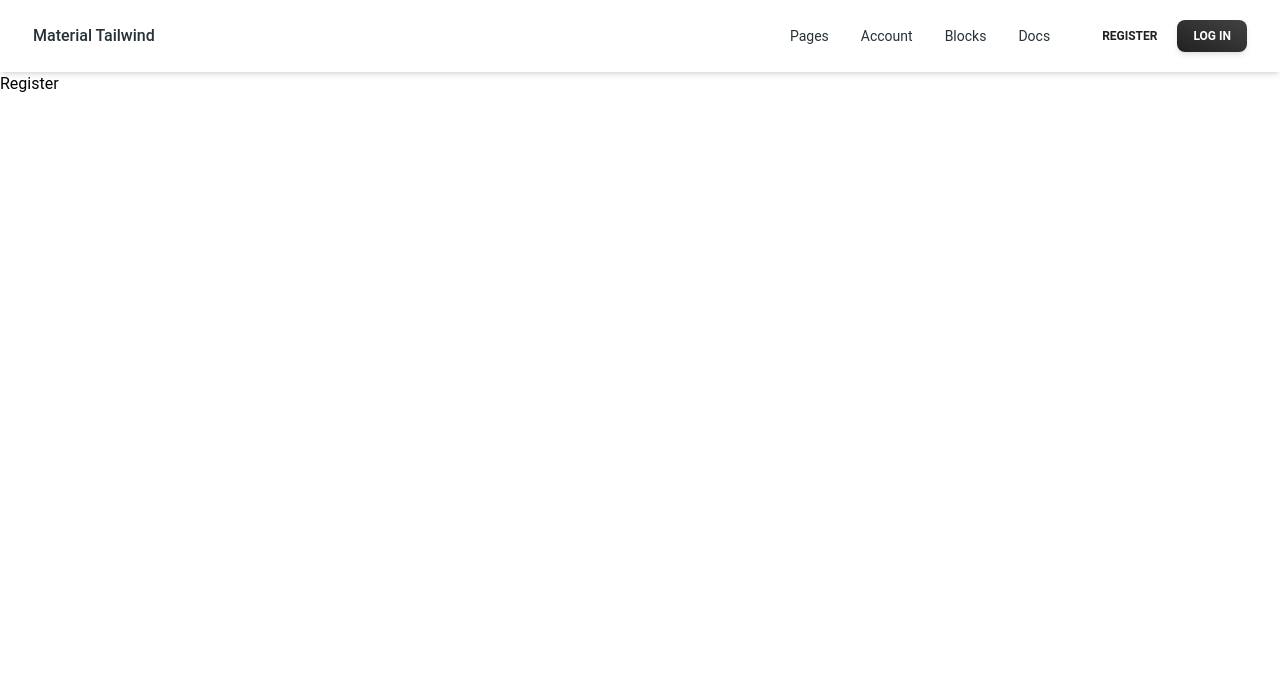
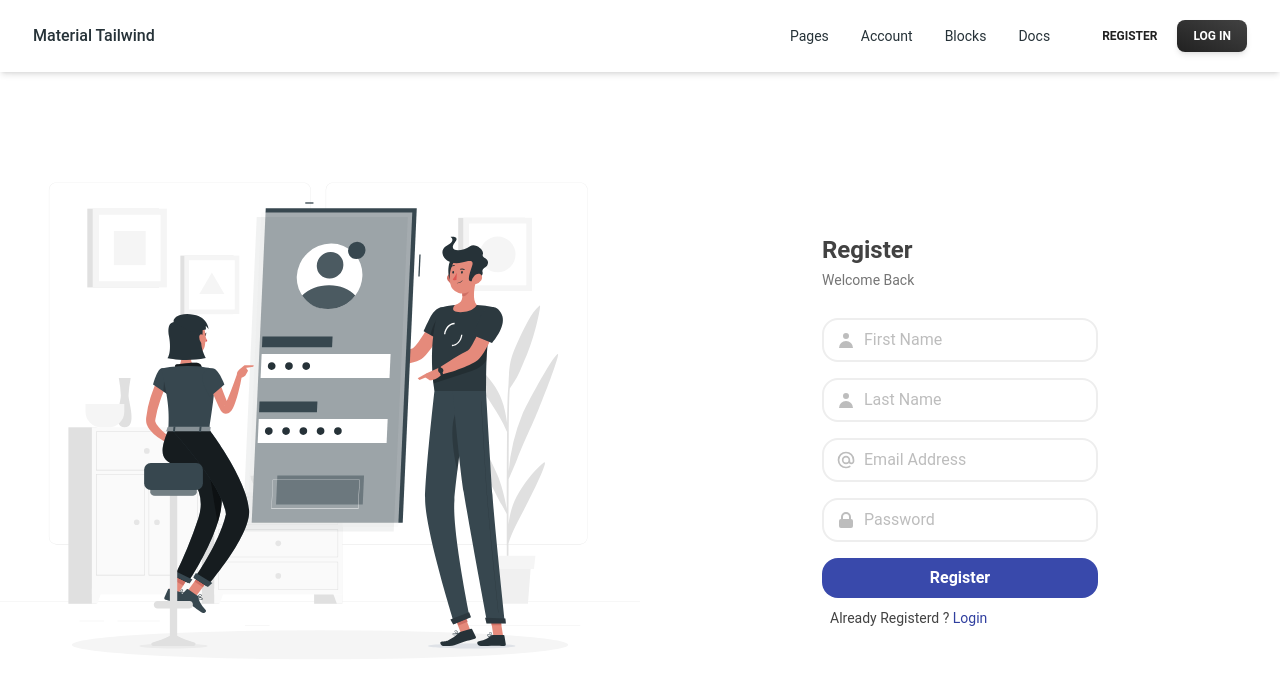
Before and after one commit to Naim-Ahmad/project-management-client, a React (Vite) app: page /register in a window 1280 px wide. Shown: the top 688 px of the page. Built offline with nearby package versions, Linux system fonts and the light colour scheme.

Commit message:
styled register page

```diff
--- a/package.json
+++ b/package.json
@@ -10,9 +10,13 @@
     "preview": "vite preview"
   },
   "dependencies": {
+    "@emotion/react": "^11.11.1",
+    "@emotion/styled": "^11.11.0",
     "@material-tailwind/react": "^2.1.4",
+    "@mui/material": "^5.14.18",
     "react": "^18.2.0",
     "react-dom": "^18.2.0",
+    "react-hook-form": "^7.48.2",
     "react-router-dom": "^6.19.0"
   },
   "devDependencies": {
--- /dev/null
+++ b/src/components/AuthImage/AuthImage.jsx
@@ -0,0 +1,9 @@
+const AuthImage = ({ image }) => {
+  return (
+    <div className="relative overflow-hidden md:flex w-1/2 hidden">
+      <img src={image} alt="" />
+    </div>
+  );
+};
+
+export default AuthImage;
--- a/src/pages/Register/Register.jsx
+++ b/src/pages/Register/Register.jsx
@@ -1,7 +1,145 @@
+import { Link } from "react-router-dom";
+import loginimg from "../../assets/login.svg";
+import AuthImage from "../../components/AuthImage/AuthImage";
+import { useForm } from "react-hook-form";
+export default function Register() {
+  const {
+    register,
+    handleSubmit,
+    formState: { errors },
+  } = useForm();
+  const onSubmit = (data) => console.log(data);
 
-export default function Register() {
-
-    return (
-        <div>Register</div>
-    )
+  return (
+    <div className="h-[90vh] md:flex">
+      <AuthImage image={loginimg} />
+      {/* form  */}
+      <div className="flex md:w-1/2 justify-center py-10 items-center bg-white">
+        <form className="bg-white" onSubmit={handleSubmit(onSubmit)}>
+          <h1 className="text-gray-800 font-bold text-2xl mb-1">Register</h1>
+          <p className="text-sm font-normal text-gray-600 mb-7">Welcome Back</p>
+          <div className="flex items-center border-2 py-2 px-3 rounded-2xl">
+            <svg
+              xmlns="http://www.w3.org/2000/svg"
+              className="h-5 w-5 text-gray-400"
+              viewBox="0 0 20 20"
+              fill="currentColor"
+            >
+              <path
+                fillRule="evenodd"
+                d="M10 9a3 3 0 100-6 3 3 0 000 6zm-7 9a7 7 0 1114 0H3z"
+                clipRule="evenodd"
+              />
+            </svg>
+            <input
+              className="pl-2 outline-none border-none"
+              type="text"
+              {...register("firstName", { required: "Name is Required !" })}
+              placeholder="First Name"
+            />
+          </div>
+          {errors?.firstName?.message && (
+            <small className="text-red-600 text-xs">
+              {errors?.firstName?.message}
+            </small>
+          )}
+          <div className="flex items-center border-2 py-2 px-3 rounded-2xl mt-4">
+            <svg
+              xmlns="http://www.w3.org/2000/svg"
+              className="h-5 w-5 text-gray-400"
+              viewBox="0 0 20 20"
+              fill="currentColor"
+            >
+              <path
+                fillRule="evenodd"
+                d="M10 9a3 3 0 100-6 3 3 0 000 6zm-7 9a7 7 0 1114 0H3z"
+                clipRule="evenodd"
+              />
+            </svg>
+            <input
+              className="pl-2 outline-none border-none"
+              type="text"
+              {...register("lastName", { required: "Last Name is Required !" })}
+              placeholder="Last Name"
+            />
+          </div>
+          {errors?.lastName?.message && (
+            <small className="text-red-600 text-xs">
+              {errors?.lastName?.message}
+            </small>
+          )}
+          <div className="flex items-center border-2 py-2 px-3 rounded-2xl mt-4">
+            <svg
+              xmlns="http://www.w3.org/2000/svg"
+              className="h-5 w-5 text-gray-400"
+              fill="none"
+              viewBox="0 0 24 24"
+              stroke="currentColor"
+            >
+              <path
+                strokeLinecap="round"
+                strokeLinejoin="round"
+                strokeWidth="2"
+                d="M16 12a4 4 0 10-8 0 4 4 0 008 0zm0 0v1.5a2.5 2.5 0 005 0V12a9 9 0 10-9 9m4.5-1.206a8.959 8.959 0 01-4.5 1.207"
+              />
+            </svg>
+            <input
+              className="pl-2 outline-none border-none"
+              type="email"
+              {...register("email", { required: "Email is Required !" })}
+              placeholder="Email Address"
+            />
+          </div>
+          {errors?.email?.message && (
+            <small className="text-red-600 text-xs">
+              {errors?.email?.message}
+            </small>
+          )}
+          <div className="flex items-center border-2 py-2 px-3 rounded-2xl mt-4">
+            <svg
+              xmlns="http://www.w3.org/2000/svg"
+              className="h-5 w-5 text-gray-400"
+              viewBox="0 0 20 20"
+              fill="currentColor"
+            >
+              <path
+                fillRule="evenodd"
+                d="M5 9V7a5 5 0 0110 0v2a2 2 0 012 2v5a2 2 0 01-2 2H5a2 2 0 01-2-2v-5a2 2 0 012-2zm8-2v2H7V7a3 3 0 016 0z"
+                clipRule="evenodd"
+              />
+            </svg>
+            <input
+              className="pl-2 outline-none border-none"
+              type="password"
+              {...register("password", {
+                required: "Password is Required !",
+                minLength: {
+                  value: 8,
+                  message: "Password must be 8 character",
+                },
+              })}
+              placeholder="Password"
+            />
+          </div>
+          {errors?.password?.message && (
+            <small className="text-red-600 text-xs">
+              {errors?.password?.message}
+            </small>
+          )}
+          <button
+            type="submit"
+            className="block w-full bg-indigo-600 mt-4 py-2 rounded-2xl text-white font-semibold mb-2"
+          >
+            Register
+          </button>
+          <span className="text-sm ml-2 text-gray-800 cursor-pointer">
+            Already Registerd ?{" "}
+            <Link to="/login" className="text-indigo-700 hover:underline">
+              Login
+            </Link>
+          </span>
+        </form>
+      </div>
+    </div>
+  );
 }
```
Also changed, not shown: .eslintrc.cjs, src/assets/login.svg (added), 1 other file (tests, documents, lock files or other folders).
